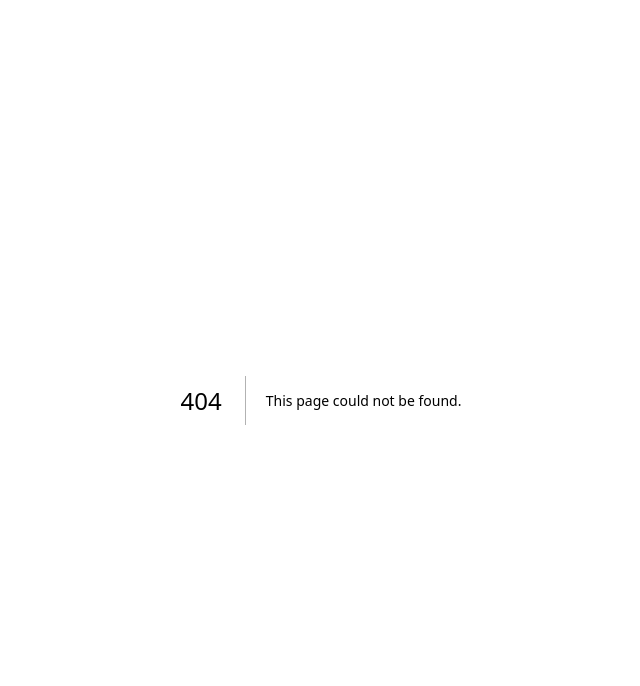
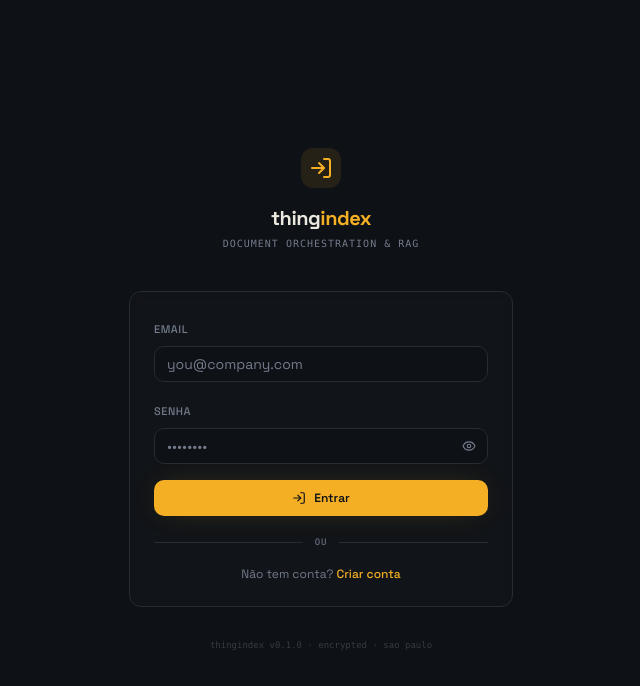
Before and after one commit to EduardoMG12/ThingIndex, a Next.js app in the folder frontend/: page /login in a window 1280 px wide. Before the commit this address had no page. Shown: the top 686 px of the page, without its empty margins (319-959 px from the left). Built offline with nearby package versions, Linux system fonts and the light colour scheme.

Commit message:
feat: Implement initial authentication flow with login form, server actions, and dedicated auth pages.

```diff
--- a/frontend/package.json
+++ b/frontend/package.json
@@ -9,6 +9,7 @@
     "lint": "eslint"
   },
   "dependencies": {
+    "@radix-ui/react-label": "^2.1.8",
     "@radix-ui/react-scroll-area": "^1.2.10",
     "@radix-ui/react-switch": "^1.2.6",
     "class-variance-authority": "^0.7.1",
--- /dev/null
+++ b/frontend/src/app/(auth)/login/page.tsx
@@ -0,0 +1,14 @@
+import { LoginForm } from "@/components/auth/LoginForm";
+
+export const metadata = {
+    title: "Login | ThingIndex",
+    description: "Faça login no ThingIndex para acessar a orquestração de documentos e RAG.",
+};
+
+export default function LoginPage() {
+    return (
+        <div className="relative flex min-h-screen items-center justify-center bg-background bg-dots p-4">
+            <LoginForm />
+        </div>
+    );
+}
--- /dev/null
+++ b/frontend/src/app/(auth)/register/page.tsx
@@ -0,0 +1,26 @@
+import Link from "next/link";
+import { MoveLeft } from "lucide-react";
+import { Button } from "@/components/ui/Button";
+
+export const metadata = {
+    title: "Criar Conta | ThingIndex",
+};
+
+export default function RegisterPage() {
+    return (
+        <div className="relative flex min-h-screen items-center justify-center bg-background bg-dots p-4">
+            <div className="w-full max-w-sm rounded-xl border border-border bg-secondary/20 p-8 text-center backdrop-blur-sm">
+                <h2 className="text-xl font-bold">Criar Conta</h2>
+                <p className="mt-2 text-sm text-muted-foreground">
+                    A criação de contas está desativada temporariamente.
+                </p>
+                <Link href="/login" className="mt-6 inline-block">
+                    <Button variant="outline" size="sm" className="gap-2">
+                        <MoveLeft className="h-4 w-4" />
+                        Voltar para o Login
+                    </Button>
+                </Link>
+            </div>
+        </div>
+    );
+}
--- /dev/null
+++ b/frontend/src/components/auth/LoginForm.tsx
@@ -0,0 +1,113 @@
+"use client";
+
+import { useState } from "react";
+import Link from "next/link";
+import { motion } from "framer-motion";
+import { LogIn, Eye, EyeOff } from "lucide-react";
+import { Button } from "@/components/ui/Button";
+import { Input } from "@/components/ui/Input";
+import { Label } from "@/components/ui/Label";
+import { login } from "./actions";
+
+export const LoginForm = () => {
+    const [showPassword, setShowPassword] = useState(false);
+    const [isLoading, setIsLoading] = useState(false);
+
+    const handleSubmit = async (e: React.FormEvent<HTMLFormElement>) => {
+        setIsLoading(true);
+    };
+
+    return (
+        <motion.div
+            initial={{ opacity: 0, y: 20 }}
+            animate={{ opacity: 1, y: 0 }}
+            transition={{ duration: 0.6, ease: [0.22, 1, 0.36, 1] }}
+            className="w-full max-w-sm"
+        >
+            {/* Brand */}
+            <div className="mb-10 text-center">
+                <motion.div
+                    className="mx-auto mb-4 flex h-10 w-10 items-center justify-center rounded-lg bg-primary/10"
+                    initial={{ scale: 0.8, opacity: 0 }}
+                    animate={{ scale: 1, opacity: 1 }}
+                    transition={{ delay: 0.1, duration: 0.5 }}
+                >
+                    <LogIn className="h-6 w-6 text-primary" />
+                </motion.div>
+                <h1 className="font-display text-xl font-bold tracking-tight">
+                    thing<span className="text-primary">index</span>
+                </h1>
+                <p className="mt-1 font-mono text-[10px] uppercase tracking-widest text-muted-foreground">
+                    document orchestration & rag
+                </p>
+            </div>
+
+            {/* Card */}
+            <div className="rounded-xl border border-border bg-secondary/20 p-6 backdrop-blur-sm">
+                <form action={login} onSubmit={() => setIsLoading(true)} className="space-y-4">
+                    <div className="space-y-1.5">
+                        <Label htmlFor="email" className="text-[11px] uppercase tracking-wider text-muted-foreground">Email</Label>
+                        <Input
+                            id="email"
+                            name="email"
+                            type="email"
+                            placeholder="you@company.com"
+                            required
+                            className="h-9 bg-background text-sm"
+                        />
+                    </div>
+                    <div className="space-y-1.5">
+                        <Label htmlFor="password" className="text-[11px] uppercase tracking-wider text-muted-foreground">Senha</Label>
+                        <div className="relative">
+                            <Input
+                                id="password"
+                                name="password"
+                                type={showPassword ? "text" : "password"}
+                                placeholder="••••••••"
+                                required
+                                className="h-9 bg-background pr-9 text-sm"
+                            />
+                            <button
+                                type="button"
+                                onClick={() => setShowPassword(!showPassword)}
+                                className="absolute right-3 top-1/2 -translate-y-1/2 text-muted-foreground hover:text-foreground transition-colors"
+                                aria-label={showPassword ? "Esconder senha" : "Mostrar senha"}
+                            >
+                                {showPassword ? <EyeOff className="h-3.5 w-3.5" /> : <Eye className="h-3.5 w-3.5" />}
+                            </button>
+                        </div>
+                    </div>
+                    <Button
+                        type="submit"
+                        className="h-9 w-full gap-2 text-xs font-semibold"
+                        disabled={isLoading}
+                    >
+                        {isLoading ? (
+                            <div className="h-3.5 w-3.5 animate-spin rounded-full border-2 border-primary-foreground border-t-transparent" />
+                        ) : (
+                            <LogIn className="h-3.5 w-3.5" />
+                        )}
+                        Entrar
+                    </Button>
+                </form>
+
+                <div className="mt-5 flex items-center gap-3">
+                    <div className="h-px flex-1 bg-border" />
+                    <span className="font-mono text-[9px] uppercase tracking-widest text-muted-foreground">ou</span>
+                    <div className="h-px flex-1 bg-border" />
+                </div>
+
+                <p className="mt-4 text-center text-xs text-muted-foreground">
+                    Não tem conta?{" "}
+                    <Link href="/register" className="font-medium text-primary hover:underline">
+                        Criar conta
+                    </Link>
+                </p>
+            </div>
+
+            <p className="mt-8 text-center font-mono text-[9px] text-muted-foreground/40">
+                thingindex v0.1.0 · encrypted · sao paulo
+            </p>
+        </motion.div>
+    );
+};
--- /dev/null
+++ b/frontend/src/components/auth/actions.ts
@@ -0,0 +1,14 @@
+"use server";
+
+import { redirect } from "next/navigation";
+
+export async function login(formData: FormData) {
+  const email = formData.get("email");
+  const password = formData.get("password");
+
+  await new Promise((resolve) => setTimeout(resolve, 1000));
+
+  console.log("Login attempt:", { email, password });
+
+  redirect("/dashboard");
+}
--- /dev/null
+++ b/frontend/src/components/ui/Label.tsx
@@ -0,0 +1,26 @@
+"use client";
+
+import * as React from "react";
+import * as LabelPrimitive from "@radix-ui/react-label";
+import { cva, type VariantProps } from "class-variance-authority";
+
+import { cn } from "@/lib/utils";
+
+const labelVariants = cva(
+    "text-sm font-medium leading-none peer-disabled:cursor-not-allowed peer-disabled:opacity-70"
+);
+
+const Label = React.forwardRef<
+    React.ElementRef<typeof LabelPrimitive.Root>,
+    React.ComponentPropsWithoutRef<typeof LabelPrimitive.Root> &
+    VariantProps<typeof labelVariants>
+>(({ className, ...props }, ref) => (
+    <LabelPrimitive.Root
+        ref={ref}
+        className={cn(labelVariants(), className)}
+        {...props}
+    />
+));
+Label.displayName = LabelPrimitive.Root.displayName;
+
+export { Label };
```
Also changed, not shown: 1 other file (tests, documents, lock files or other folders).
